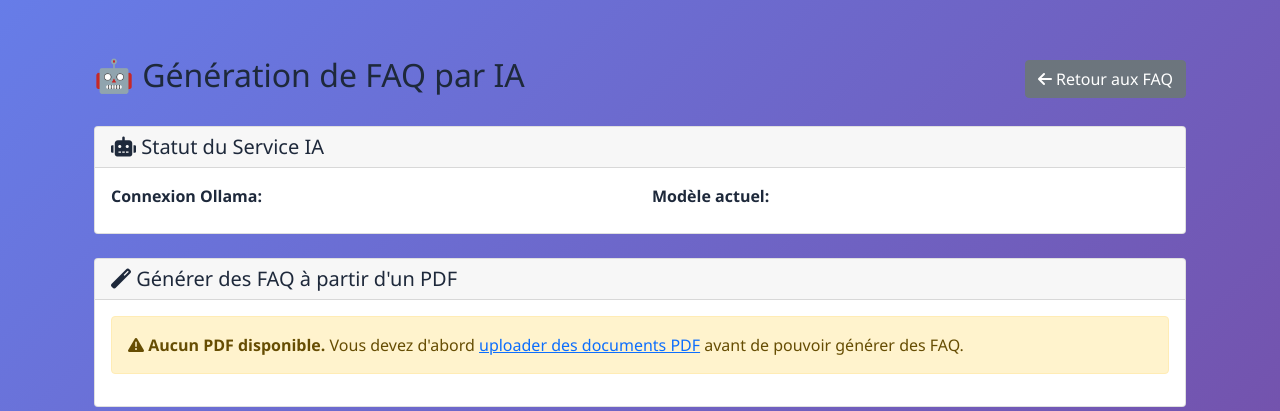
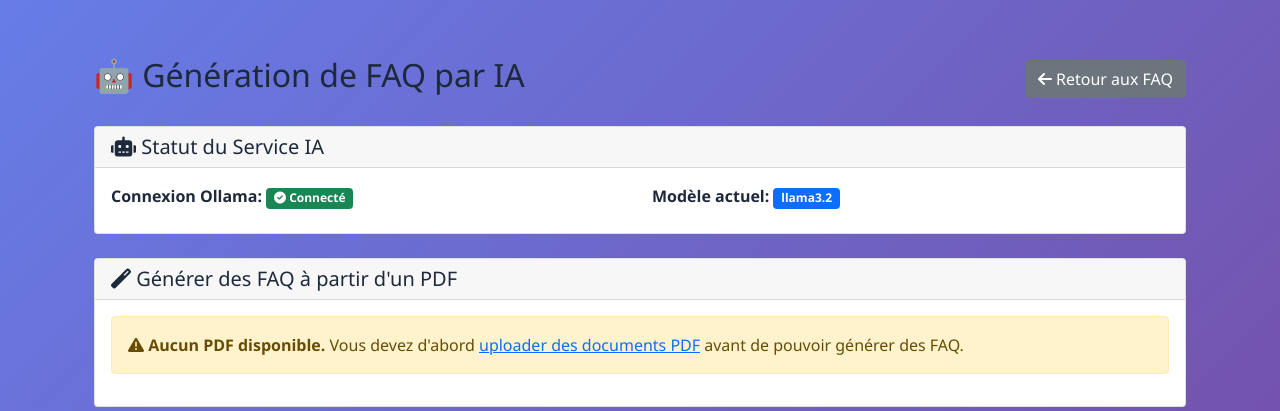
Before and after one commit to FOXEST57/faq-IA, a Flask app: page /admin/ia/generation in a window 1280 px wide. Shown: the part 57-468 px from the top of the page. Run offline with Flask 3, Linux system fonts and the light colour scheme; the visitor is signed in with stand-in values (Sample User, id 1); data that the repository does not hold is empty.

Commit message:
fix(ia): correction interface génération IA et dépendances - Amélioration visibilité des badges (vert/bleu avec texte blanc) - Ajout de toutes les dépendances dans requirements.txt - Ajout de logs de débogage pour la génération - Correction du fichier requirements.txt qui était vide

```diff
--- a/backend/templates/admin_ia_generation.html
+++ b/backend/templates/admin_ia_generation.html
@@ -26,11 +26,11 @@
                             <p class="mb-2">
                                 <strong>Connexion Ollama:</strong>
                                 {% if ollama_status %}
-                                    <span class="badge badge-success">
+                                    <span class="badge bg-success text-white">
                                         <i class="fas fa-check-circle"></i> Connecté
                                     </span>
                                 {% else %}
-                                    <span class="badge badge-danger">
+                                    <span class="badge bg-danger text-white">
                                         <i class="fas fa-times-circle"></i> Déconnecté
                                     </span>
                                 {% endif %}
@@ -39,7 +39,7 @@
                         <div class="col-md-6">
                             <p class="mb-2">
                                 <strong>Modèle actuel:</strong>
-                                <span class="badge badge-info">{{ current_model }}</span>
+                                <span class="badge bg-primary text-white">{{ current_model }}</span>
                             </p>
                         </div>
                     </div>
--- a/backend/view/pdf.py
+++ b/backend/view/pdf.py
@@ -1,9 +1,9 @@
 # Ajout d'un blueprint Flask pour l'upload et la gestion des PDF (upload et listing).
 
-from flask import Blueprint, request, jsonify, render_template, redirect, url_for, flash, session
+from flask import Blueprint, request, jsonify, render_template, redirect, url_for, flash, session, current_app
 import os
 from werkzeug.utils import secure_filename
-from models import db, PDFDocument
+from models import db, PDFDocument, FAQ
 import fitz  # PyMuPDF pour l'extraction de texte
 from functools import wraps
 from utils.ollama_rag import OllamaRAGService
@@ -195,8 +195,13 @@
             flash('Ollama n\'est pas disponible. Vérifiez le service.', 'danger')
             return redirect(url_for('pdf.admin_ia_generation'))
 
+        # Log pour déboguer
+        current_app.logger.info(f"Début de génération FAQ pour PDF: {pdf_doc.filename}")
+
         # Générer les FAQ
         generated_faqs = rag_service.process_pdf_to_faq(pdf_path)
+
+        current_app.logger.info(f"FAQ générées: {len(generated_faqs) if generated_faqs else 0}")
 
         if not generated_faqs:
             flash('Aucune FAQ générée. Le document pourrait être trop court ou illisible.', 'warning')
@@ -220,6 +225,7 @@
 
     except Exception as e:
         db.session.rollback()
+        current_app.logger.error(f'Erreur lors de la génération: {str(e)}')
         flash(f'Erreur lors de la génération: {str(e)}', 'danger')
 
     return redirect(url_for('pdf.admin_ia_generation'))
```
Also changed, not shown: backend/requirements.txt (+15 -13 lines).
